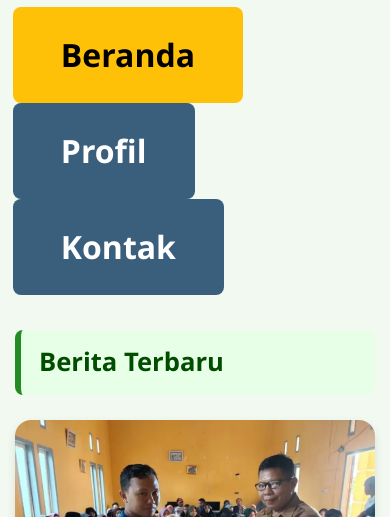
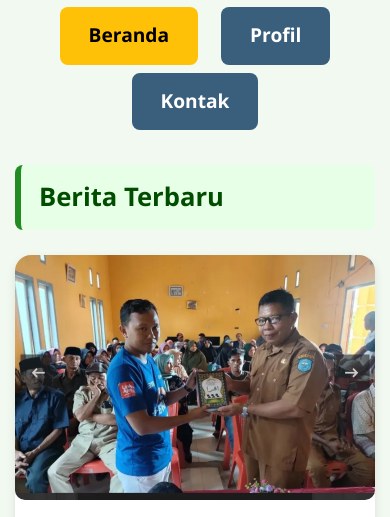
Before and after one commit to arfan-code123/Liputan2, a plain HTML site: page index.html in a window 390 px wide. Shown: the part 303-820 px from the top of the page. Drawn offline with Linux system fonts and the light colour scheme; no server answers.

Commit message:
Update css.css

```diff
--- a/css.css
+++ b/css.css
@@ -25,18 +25,25 @@ header {
   padding: 10px 0;
 }
 
+/* Navigasi */
+.navigasi {
+  display: flex;
+  justify-content: center; /* Posisi tengah */
+  gap: 10px; /* Jarak antar tombol */
+  flex-wrap: wrap; /* Kalau layar kecil, tombol otomatis turun baris */
+}
+
 .navigasi a {
   display: inline-block;
   padding: 0.7em 1.5em;
   margin: 0 0.4em;
-  font-size: 2em;
+  font-size: 1.2em;
   font-weight: bold;
   color: white;
   text-decoration: none;
   background-color: #3a5f7d;
   border-radius: 8px;
   transition: background-color 0.3s;
-  flex-shrink: 0;
 }
 
 .navigasi a:hover {
@@ -48,14 +55,13 @@ header {
   color: #000;
 }
 
+/* Tampilan HP */
 @media (max-width: 768px) {
   .navigasi {
-    flex-direction: column;
-    align-items: center;
-    gap: 1em;
+    justify-content: center;
+    gap: 8px;
   }
 }
-
 section {
   padding: 25px 15px;
 }
```
